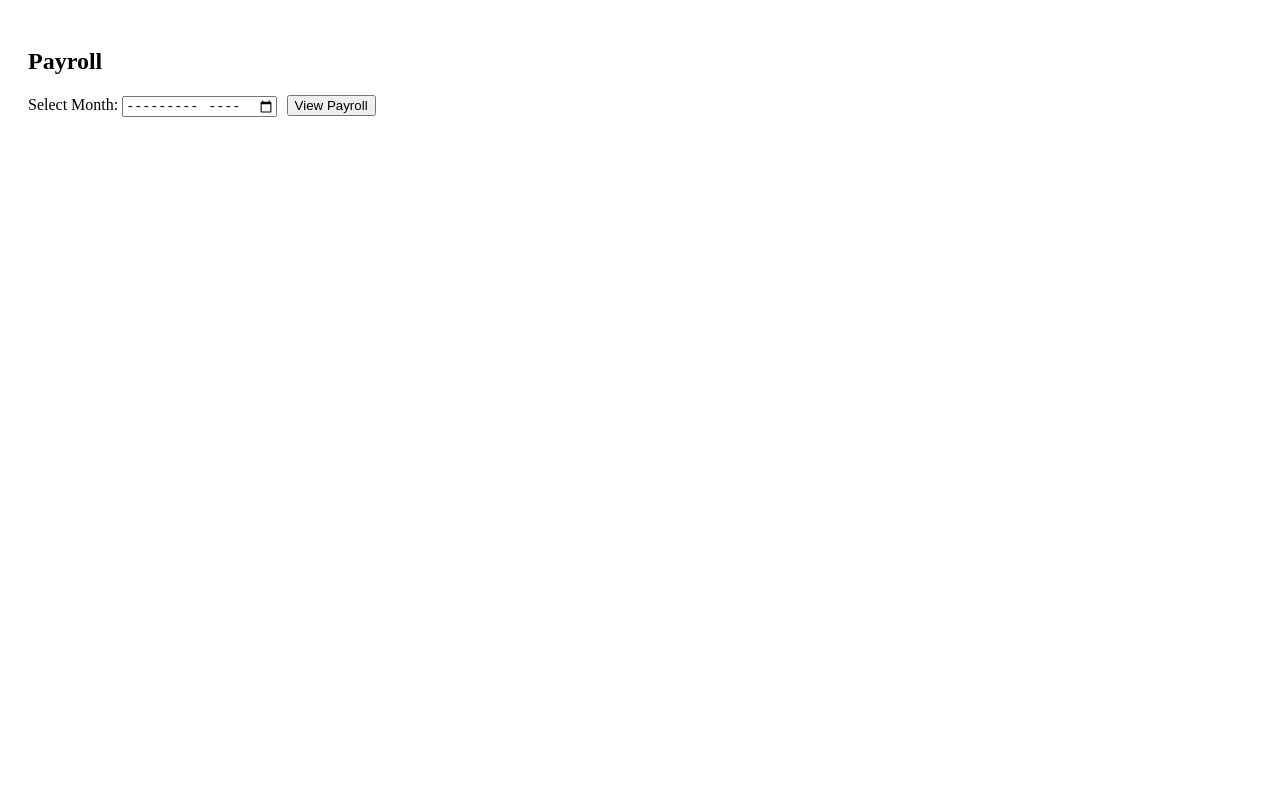
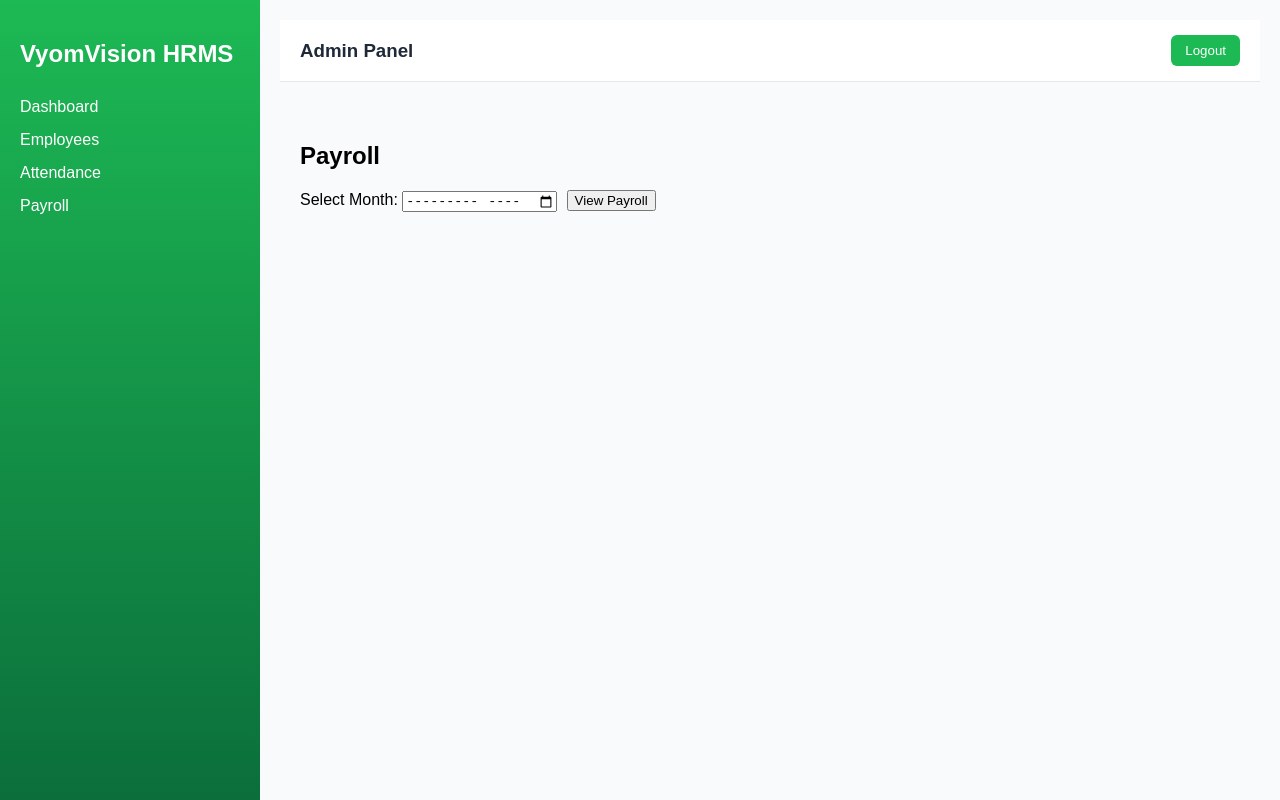
Before and after one commit to Prakashray-dev/VyomVision, a React app in the folder frontend/: page /payroll in a window 1280 px wide. Built offline with nearby package versions, Linux system fonts and the light colour scheme; sample sign-in values are in the browser's storage; the HTML template or start-up script is replaced by a standard one.

Commit message:
admin layout with sidebar and header, wrapped all pages

```diff
--- /dev/null
+++ b/frontend/src/components/Header.jsx
@@ -0,0 +1,43 @@
+import { useNavigate } from "react-router-dom";
+
+function Header() {
+  const navigate = useNavigate();
+
+  const logout = () => {
+    localStorage.removeItem("token");
+    navigate("/login");
+  };
+
+  return (
+    <div
+      style={{
+        background: "#fff",
+        padding: "15px 20px",
+        display: "flex",
+        justifyContent: "space-between",
+        alignItems: "center",
+        borderBottom: "1px solid #e5e7eb",
+      }}
+    >
+      <h3 style={{ margin: 0, color: "#1F2937" }}>
+        Admin Panel
+      </h3>
+
+      <button
+        onClick={logout}
+        style={{
+          background: "#1DB954",
+          color: "#fff",
+          border: "none",
+          padding: "8px 14px",
+          borderRadius: "6px",
+          cursor: "pointer",
+        }}
+      >
+        Logout
+      </button>
+    </div>
+  );
+}
+
+export default Header;
--- /dev/null
+++ b/frontend/src/components/Sidebar.jsx
@@ -0,0 +1,31 @@
+import { Link } from "react-router-dom";
+
+function Sidebar() {
+  return (
+    <div
+      style={{
+        width: "220px",
+        background: "linear-gradient(180deg, #1DB954, #0B6E3B)",
+        color: "#fff",
+        padding: "20px",
+      }}
+    >
+      <h2 style={{ marginBottom: "30px" }}>VyomVision HRMS</h2>
+
+      <nav style={{ display: "flex", flexDirection: "column", gap: "15px" }}>
+        <Link to="/dashboard" style={linkStyle}>Dashboard</Link>
+        <Link to="/employees" style={linkStyle}>Employees</Link>
+        <Link to="/attendance" style={linkStyle}>Attendance</Link>
+        <Link to="/payroll" style={linkStyle}>Payroll</Link>
+      </nav>
+    </div>
+  );
+}
+
+const linkStyle = {
+  color: "#fff",
+  textDecoration: "none",
+  fontSize: "16px",
+};
+
+export default Sidebar;
--- /dev/null
+++ b/frontend/src/layout/AdminLayout.jsx
@@ -0,0 +1,21 @@
+import Sidebar from "../components/Sidebar.jsx";
+import Header from "../components/Header.jsx";
+import "../styles/admin.css";
+
+
+function AdminLayout({ children }) {
+  return (
+    <div className="admin-layout">
+      <Sidebar />
+
+      <div className="admin-content">
+        <Header />
+        <div style={{ marginTop: "20px" }}>
+          {children}
+        </div>
+      </div>
+    </div>
+  );
+}
+
+export default AdminLayout;
--- a/frontend/src/pages/Attendance.jsx
+++ b/frontend/src/pages/Attendance.jsx
@@ -1,5 +1,6 @@
 import { useEffect, useState } from "react";
 import axios from "../api/axios";
+import AdminLayout from "../layout/AdminLayout";
 
 function Attendance() {
   const [employees, setEmployees] = useState([]);
@@ -74,6 +75,7 @@ catch (err) {
 
 
   return (
+    <AdminLayout>
     <div style={{ padding: "20px" }}>
       <h2>Mark Attendance</h2>
 
@@ -124,6 +126,7 @@ catch (err) {
         Submit Attendance
       </button>
     </div>
+    </AdminLayout>
   );
 }
 
--- a/frontend/src/pages/AttendanceHistory.jsx
+++ b/frontend/src/pages/AttendanceHistory.jsx
@@ -1,5 +1,6 @@
 import { useState } from "react";
 import axios from "../api/axios";
+import AdminLayout from "../layout/AdminLayout";
 
 function AttendanceHistory() {
   const [date, setDate] = useState("");
@@ -32,6 +33,7 @@ function AttendanceHistory() {
   };
 
   return (
+    <AdminLayout>
     <div style={{ padding: "20px" }}>
       <h2>Attendance History</h2>
 
@@ -69,6 +71,7 @@ function AttendanceHistory() {
         </table>
       )}
     </div>
+    </AdminLayout>
   );
 }
 
--- a/frontend/src/pages/Dashboard.jsx
+++ b/frontend/src/pages/Dashboard.jsx
@@ -1,6 +1,7 @@
 import { useEffect, useState } from "react";
 import { useNavigate } from "react-router-dom";
 import axios from "../api/axios";
+import AdminLayout from "../layout/AdminLayout";
 
 function Dashboard() {
   const navigate = useNavigate();
@@ -28,6 +29,7 @@ function Dashboard() {
   };
 
   return (
+    <AdminLayout>
       <div style={{ padding: "20px" }}>
         <h2>Admin Dashboard</h2>
 
@@ -44,8 +46,10 @@ function Dashboard() {
 
         <button onClick={() => navigate("/employees")}>Employees</button>
         <br /><br />
+
         <button onClick={() => navigate("/attendance")}>Attendance</button>
         <br /><br />
+
         <button onClick={() => navigate("/attendance-history")}>
           Attendance History
         </button>
@@ -60,6 +64,7 @@ function Dashboard() {
 
         <button onClick={logout}>Logout</button>
       </div>
+    </AdminLayout>
   );
 }
 
--- a/frontend/src/pages/Employees.jsx
+++ b/frontend/src/pages/Employees.jsx
@@ -1,6 +1,7 @@
 import { useEffect, useState } from "react";
 import { useNavigate } from "react-router-dom";
 import axios from "../api/axios";
+import AdminLayout from "../layout/AdminLayout";
 
 function Employees() {
   const navigate = useNavigate();
@@ -58,6 +59,7 @@ function Employees() {
   if (error) return <p style={{ color: "red" }}>{error}</p>;
 
   return (
+    <AdminLayout>
     <div style={{ padding: "20px" }}>
       <h2>Employees</h2>
 
@@ -97,6 +99,7 @@ function Employees() {
         </table>
       )}
     </div>
+    </AdminLayout>
   );
 }
 
--- a/frontend/src/pages/Payroll.jsx
+++ b/frontend/src/pages/Payroll.jsx
@@ -1,5 +1,6 @@
 import { useState } from "react";
 import axios from "../api/axios";
+import AdminLayout from "../layout/AdminLayout";
 
 function Payroll() {
   const [month, setMonth] = useState("");
@@ -32,6 +33,7 @@ function Payroll() {
   };
 
   return (
+    <AdminLayout>
     <div style={{ padding: "20px" }}>
       <h2>Payroll</h2>
 
@@ -77,6 +79,7 @@ function Payroll() {
         </table>
       )}
     </div>
+    </AdminLayout>
   );
 }
 
--- /dev/null
+++ b/frontend/src/styles/admin.css
@@ -0,0 +1,25 @@
+:root {
+  --primary-green: #1DB954;
+  --dark-green: #0B6E3B;
+  --light-green: #E8F7EE;
+  --bg-light: #F9FAFB;
+  --text-dark: #1F2937;
+  --card-bg: #FFFFFF;
+}
+
+body {
+  margin: 0;
+  font-family: Arial, sans-serif;
+  background-color: var(--bg-light);
+}
+
+.admin-layout {
+  display: flex;
+  height: 100vh;
+}
+
+.admin-content {
+  flex: 1;
+  padding: 20px;
+  overflow-y: auto;
+}
```
Lines whose indentation alone changed are shown as unchanged.
